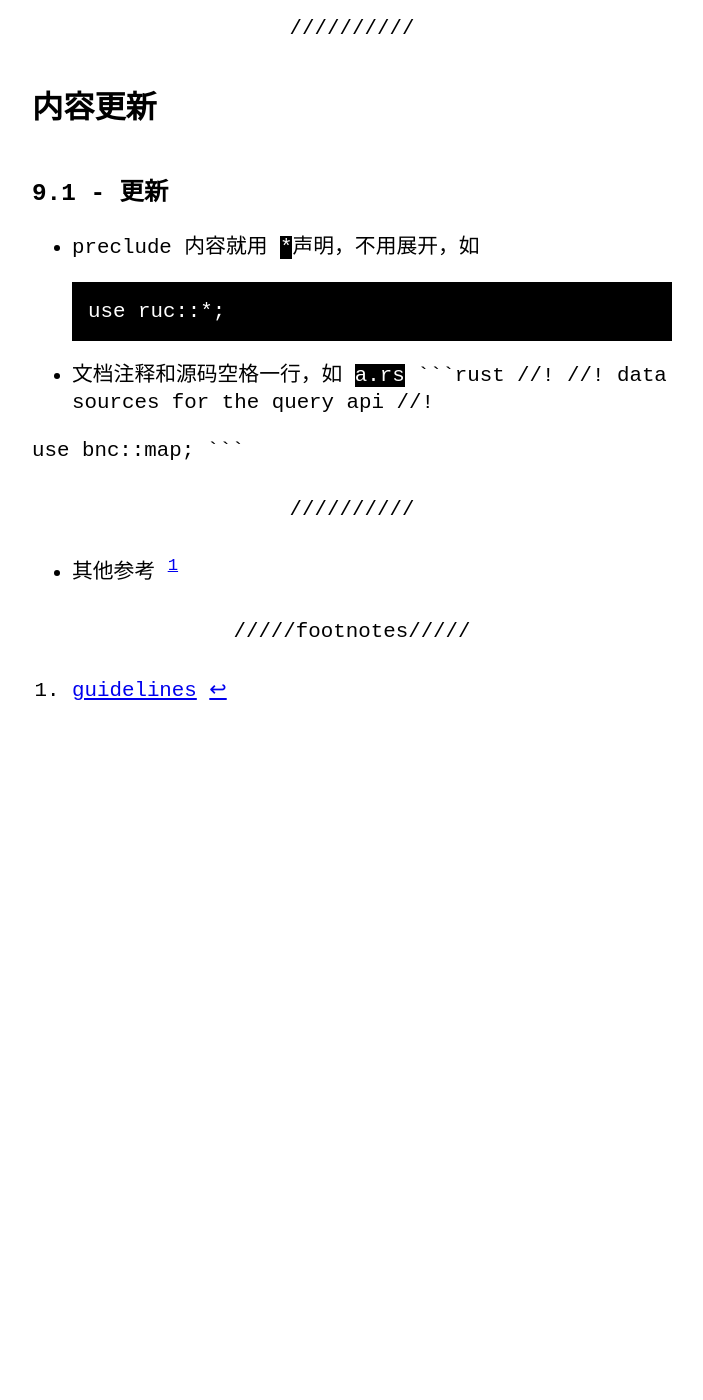
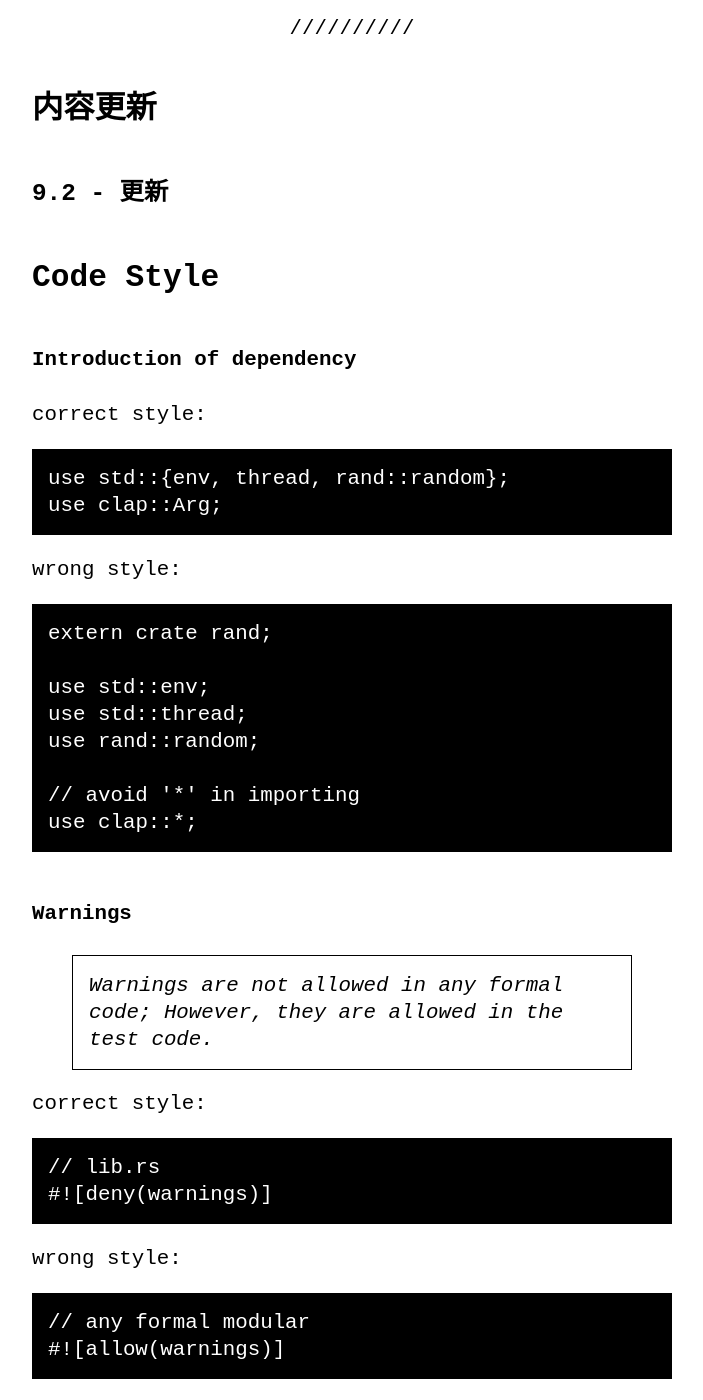
Before and after one commit to zTgx/zTgx.github.io, a Jekyll site: the page built from _posts/2021-09-01-0154.md, in a window 1280 px wide and 1400 px high, scrolled down 656 px. Shown: the whole window, without its empty margins (288-991 px from the left). Built offline with Jekyll 4.4.1, drawn with Linux system fonts in a browser that asks for light colours; before the commit the page ends 1445 px from its top, so only the background shows below that; some of the changed text lies outside the part shown.

Commit message:
Update 2021-09-01-0154.md

````diff
--- a/_posts/2021-09-01-0154.md
+++ b/_posts/2021-09-01-0154.md
@@ -16,6 +16,96 @@ category: platform
 
 ## 内容更新
 
+### 9.2 - 更新
+## Code Style
+
+#### Introduction of dependency
+
+correct style:
+
+```rust
+use std::{env, thread, rand::random};
+use clap::Arg;
+```
+
+wrong style:
+
+```rust
+extern crate rand;
+
+use std::env;
+use std::thread;
+use rand::random;
+
+// avoid '*' in importing
+use clap::*;
+```
+
+#### Warnings
+
+> Warnings are not allowed in any formal code; However, they are allowed in the test code.
+
+correct style:
+
+```rust
+// lib.rs
+#![deny(warnings)]
+```
+
+wrong style:
+
+```rust
+// any formal modular
+#![allow(warnings)]
+```
+
+#### Comments & Document
+
+correct style:
+
+```rust
+mod abc {
+    //!
+    //! # Modular Docs
+    //!
+
+    #![deny(missing_docs)]
+
+    fn xxx() {}
+}
+```
+
+wrong style:
+
+```rust
+/// # Modular Docs
+mod abc {
+    #![allow(missing_docs)]
+
+    fn xxx() {}
+}
+```
+
+#### The order of `mod` and `use`
+
+correct style:
+
+```rust
+mod a;
+mod b;
+
+use std::env;
+```
+
+wrong style:
+
+```rust
+use std::env;
+
+mod a;
+mod b;
+```
+
 ### 9.1 - 更新
 * preclude 内容就用 `*`声明，不用展开，如
 ```rust
@@ -33,9 +123,6 @@ use bnc::map;
 
 ---
 
-* 其他参考 [^1]
-
----
-{: data-content="footnotes"}
-
-[^1]: [guidelines](https://rust-lang.github.io/api-guidelines/about.html)
+* 其他参考
+[api-guidelines](https://rust-lang.github.io/api-guidelines/about.html)
+[contribution-guide](https://github.com/FindoraNetwork/platform/blob/develop/docs/contribution_guide.md)
````
